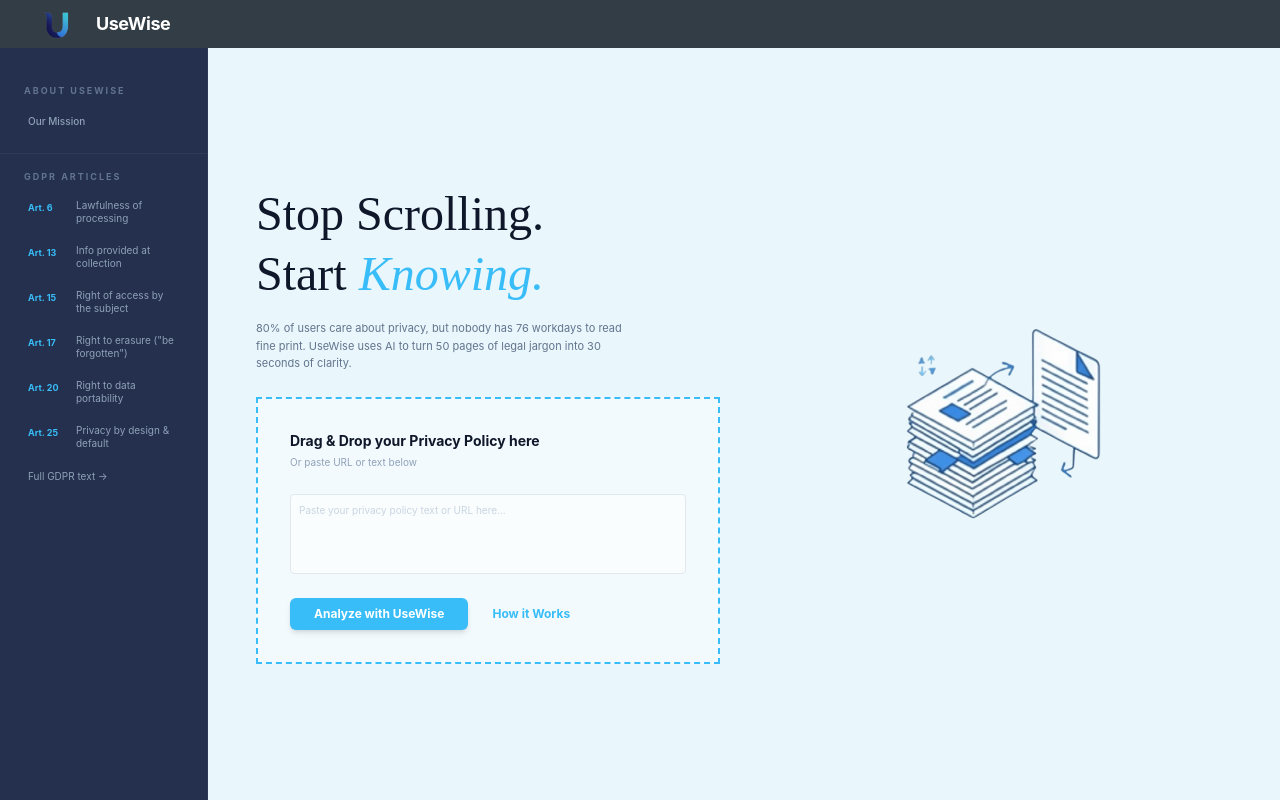
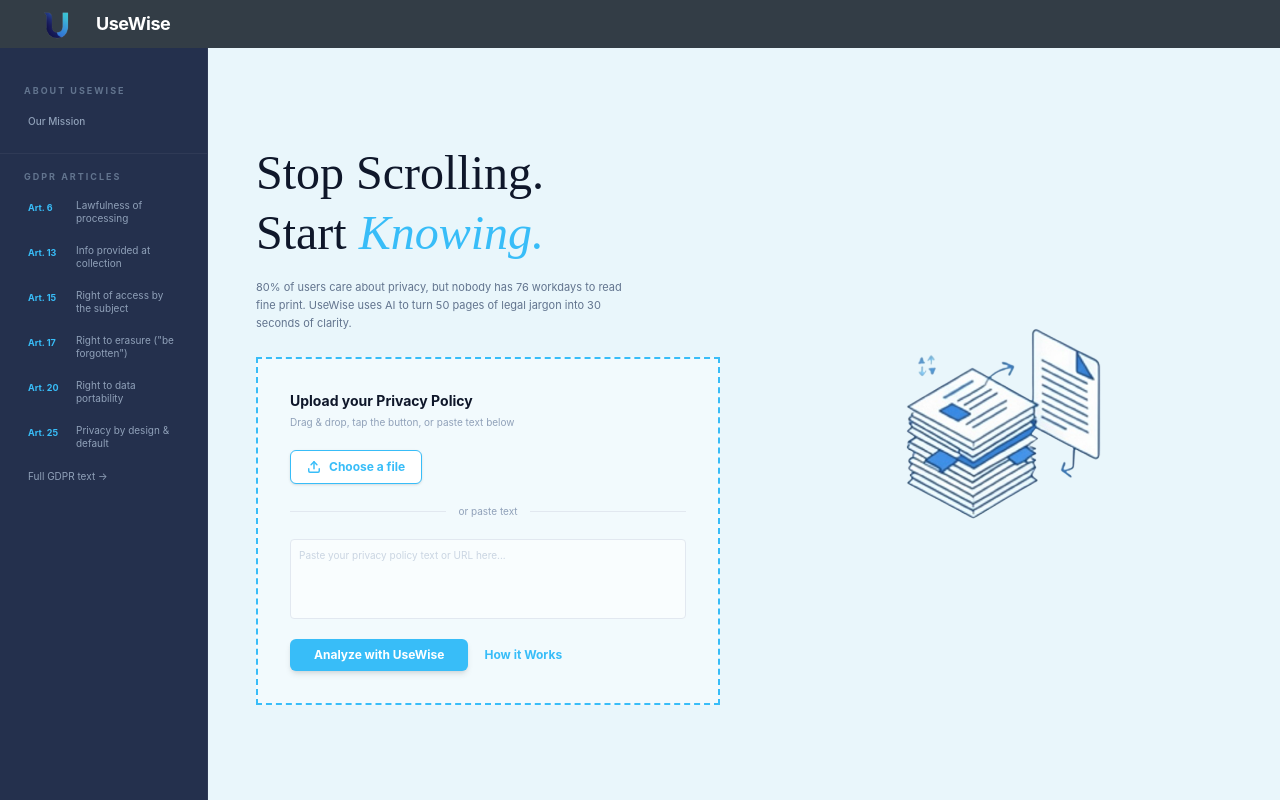
Before and after one commit to simbarras/UseWise, a React (Vite) app in the folder web/: page / in a window 1280 px wide. Built offline with nearby package versions, Linux system fonts and the light colour scheme; no server answers.

Commit message:
feat: Abb button to import file

```diff
--- a/web/src/components/MainContent.tsx
+++ b/web/src/components/MainContent.tsx
@@ -6,6 +6,7 @@ export default function MainContent() {
   const navigate = useNavigate();
   const [inputText, setInputText] = useState('');
   const [pdfContent, setPdfContent] = useState<string | null>(null);
+  const [fileName, setFileName] = useState<string | null>(null);
   const [isDragging, setIsDragging] = useState(false);
   const [showHowItWorks, setShowHowItWorks] = useState(false);
   const fileInputRef = useRef<HTMLInputElement>(null);
@@ -15,11 +16,12 @@ export default function MainContent() {
   };
 
   const loadFile = (file: File) => {
+    setFileName(file.name);
     if (file.type === 'application/pdf' || file.name.endsWith('.pdf')) {
       const reader = new FileReader();
       reader.onload = (ev) => {
         setPdfContent(ev.target?.result as string);
-        setInputText(`📄 ${file.name}`);
+        setInputText('');
       };
       reader.readAsDataURL(file);
     } else {
@@ -30,6 +32,13 @@ export default function MainContent() {
       };
       reader.readAsText(file);
     }
+  };
+
+  const clearFile = () => {
+    setFileName(null);
+    setPdfContent(null);
+    setInputText('');
+    if (fileInputRef.current) fileInputRef.current.value = '';
   };
 
   const handleDragOver = (e: React.DragEvent) => {
@@ -58,7 +67,7 @@ export default function MainContent() {
       <div className="min-h-full w-full flex items-center justify-center bg-[var(--bg)] py-8">
         <div className="max-w-6xl w-full grid grid-cols-1 lg:grid-cols-2 gap-8 lg:gap-12 items-center px-4 sm:px-8 lg:px-12">
 
-          {/* COLONNE GAUCHE */}
+          {/* LEFT COLUMN */}
           <div className="space-y-6">
             <div className="space-y-4">
               <h1 className="text-4xl sm:text-5xl font-serif text-[var(--text)] leading-tight">
@@ -76,8 +85,7 @@ export default function MainContent() {
               onDragOver={handleDragOver}
               onDragLeave={handleDragLeave}
               onDrop={handleDrop}
-              onClick={() => fileInputRef.current?.click()}
-              className={`border-2 border-dashed p-8 flex flex-col gap-6 cursor-pointer transition-all duration-200 ${
+              className={`border-2 border-dashed p-6 sm:p-8 flex flex-col gap-5 transition-all duration-200 ${
                 isDragging
                   ? 'border-[var(--secondary)] bg-[var(--secondary)]/10 scale-[1.01]'
                   : 'border-[var(--secondary)] bg-white/40'
@@ -90,30 +98,85 @@ export default function MainContent() {
                 className="hidden"
                 onChange={handleFileChange}
               />
+
+              {/* Header */}
               <div className="flex flex-col items-start gap-1">
                 <h3 className="font-bold text-[var(--text)] text-sm">
-                  {isDragging ? '📂 Drop the file here…' : 'Drag & Drop your Privacy Policy here'}
+                  {isDragging ? '📂 Drop the file here…' : 'Upload your Privacy Policy'}
                 </h3>
-                <p className="text-slate-400 text-[10px]">Or paste URL or text below</p>
+                <p className="text-slate-400 text-[10px] hidden sm:block">
+                  Drag & drop, tap the button, or paste text below
+                </p>
+                <p className="text-slate-400 text-[10px] sm:hidden">
+                  Choose a file from your device or paste text below
+                </p>
               </div>
 
+              {/* File upload button + selected file indicator */}
+              <div className="flex flex-wrap items-center gap-3">
+                <button
+                  onClick={() => fileInputRef.current?.click()}
+                  className="flex items-center gap-2 bg-white border border-[var(--secondary)] text-[var(--secondary)] px-4 py-2 rounded-md font-bold text-xs shadow-sm hover:bg-[var(--secondary)] hover:text-white transition-all active:scale-95"
+                >
+                  {/* Upload icon */}
+                  <svg
+                    xmlns="http://www.w3.org/2000/svg"
+                    className="w-3.5 h-3.5"
+                    viewBox="0 0 24 24"
+                    fill="none"
+                    stroke="currentColor"
+                    strokeWidth="2.5"
+                    strokeLinecap="round"
+                    strokeLinejoin="round"
+                  >
+                    <path d="M21 15v4a2 2 0 0 1-2 2H5a2 2 0 0 1-2-2v-4" />
+                    <polyline points="17 8 12 3 7 8" />
+                    <line x1="12" y1="3" x2="12" y2="15" />
+                  </svg>
+                  Choose a file
+                </button>
+
+                {fileName && (
+                  <div className="flex items-center gap-1.5 bg-[var(--secondary)]/10 border border-[var(--secondary)]/30 rounded-md px-3 py-1.5 max-w-full">
+                    <span className="text-[10px] text-[var(--secondary)] font-medium truncate max-w-[180px] sm:max-w-[260px]">
+                      📄 {fileName}
+                    </span>
+                    <button
+                      onClick={clearFile}
+                      className="text-[var(--secondary)] opacity-60 hover:opacity-100 transition-opacity shrink-0 leading-none text-xs ml-1"
+                      aria-label="Remove file"
+                    >
+                      ✕
+                    </button>
+                  </div>
+                )}
+              </div>
+
+              {/* Divider */}
+              <div className="flex items-center gap-3">
+                <div className="flex-1 h-px bg-slate-200" />
+                <span className="text-[10px] text-slate-400 shrink-0">or paste text</span>
+                <div className="flex-1 h-px bg-slate-200" />
+              </div>
+
+              {/* Textarea */}
               <textarea
                 value={inputText}
-                onChange={(e) => { e.stopPropagation(); setInputText(e.target.value); setPdfContent(null); }}
-                onClick={(e) => e.stopPropagation()}
+                onChange={(e) => { setInputText(e.target.value); setPdfContent(null); setFileName(null); }}
                 placeholder="Paste your privacy policy text or URL here..."
                 className="w-full h-20 bg-white/60 border border-slate-200 rounded text-[10px] text-slate-600 p-2 resize-none focus:outline-none focus:border-[var(--secondary)] placeholder:text-slate-300"
               />
 
-              <div className="flex items-center gap-6">
+              {/* Actions */}
+              <div className="flex flex-wrap items-center gap-4">
                 <button
-                  onClick={(e) => { e.stopPropagation(); handleAnalyze(); }}
+                  onClick={handleAnalyze}
                   className="bg-[var(--secondary)] text-white px-6 py-2 rounded-md font-bold text-xs shadow-md hover:brightness-110 transition-all active:scale-95"
                 >
                   Analyze with UseWise
                 </button>
                 <button
-                  onClick={(e) => { e.stopPropagation(); setShowHowItWorks(true); }}
+                  onClick={() => setShowHowItWorks(true)}
                   className="text-[var(--secondary)] font-bold text-xs hover:underline"
                 >
                   How it Works
@@ -122,7 +185,7 @@ export default function MainContent() {
             </div>
           </div>
 
-          {/* COLONNE DROITE */}
+          {/* RIGHT COLUMN */}
           <div className="hidden lg:flex justify-center">
             <div className="relative w-full h-full flex items-center justify-center">
               <img
```
Also changed, not shown: 1 other file (tests, documents, lock files or other folders).
